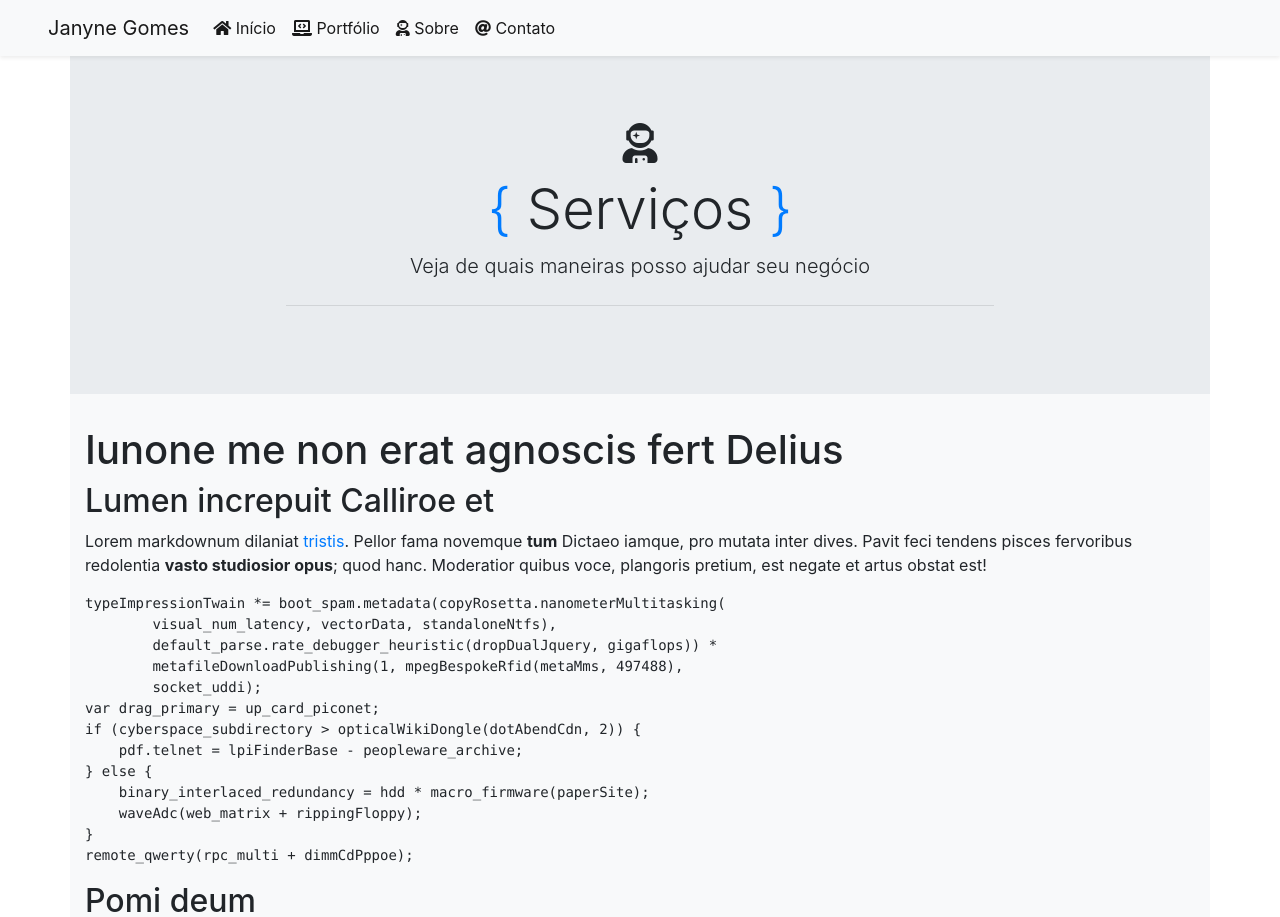
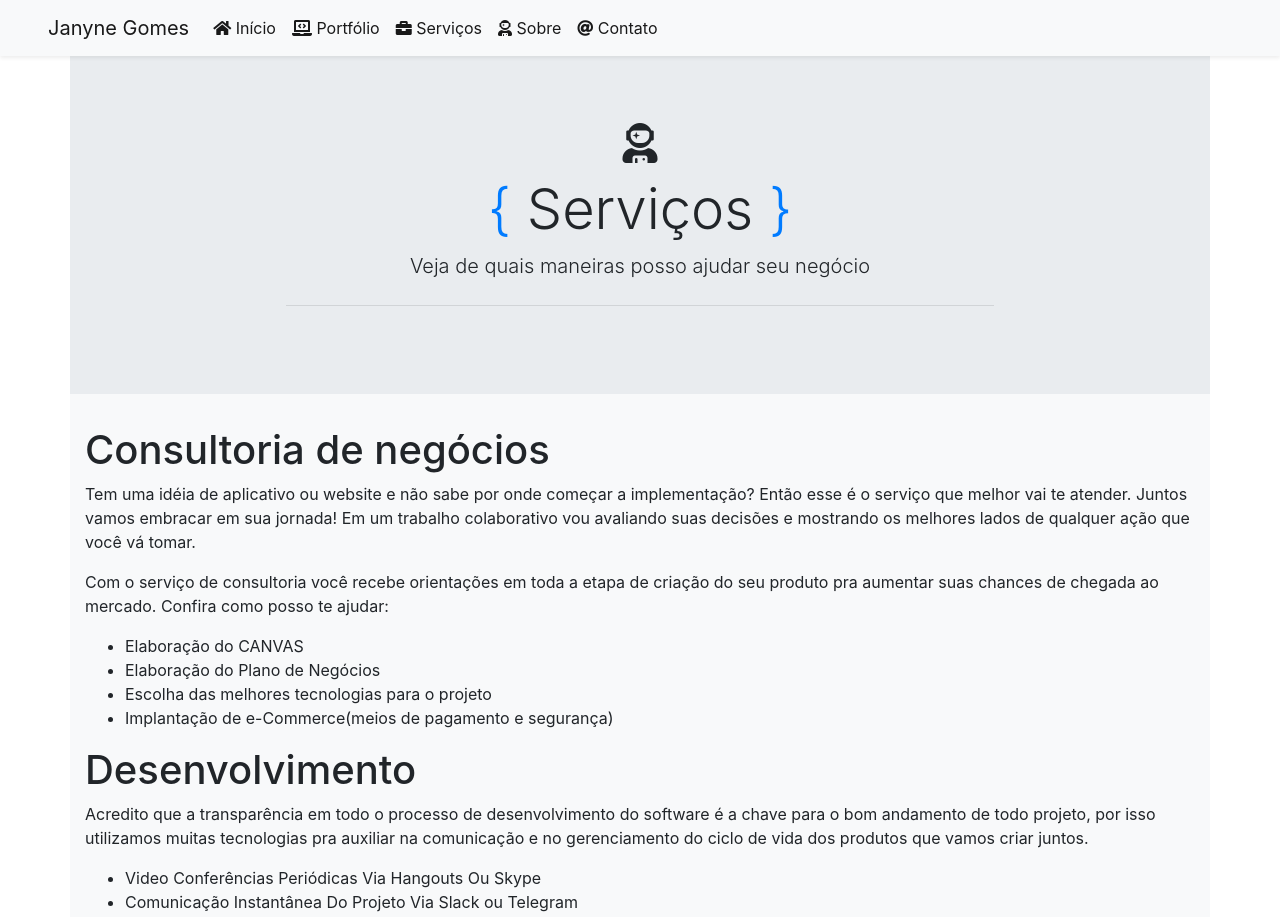
Before and after one commit to janynnegomes/janynnegomes.github.io, a Jekyll site: the page built from servicos.md, in a window 1280 px wide and 1400 px high. Shown: the top 917 px of the window. Built offline with Jekyll 4.4.1, drawn with Linux system fonts in a browser that asks for light colours; some of the changed text lies outside the part shown.

Commit message:
Adicionado conteúdo da página serviços

```diff
--- a/_data/menu.yml
+++ b/_data/menu.yml
@@ -4,6 +4,9 @@
 - name: Portfólio
   link: /portfolios.html
   icon: fas fa-laptop-code
+- name: Serviços
+  link: /servicos.html
+  icon: fas fa-briefcase
 - name: Sobre
   link: /sobre.html
   icon: fas fa-user-astronaut
--- a/servicos.md
+++ b/servicos.md
@@ -5,65 +5,24 @@
 icon: fas fa-user-astronaut
 ---
 
-# Iunone me non erat agnoscis fert Delius
+# Consultoria de negócios
 
-## Lumen increpuit Calliroe et
+Tem uma idéia de aplicativo ou website e não sabe por onde começar a implementação? Então esse é o serviço que melhor vai te atender. Juntos vamos embracar em sua jornada! Em um trabalho colaborativo vou avaliando suas decisões e mostrando os melhores lados de qualquer ação que você vá tomar.
 
-Lorem markdownum dilaniat [tristis](http://erat.net/maiorin). Pellor fama
-novemque **tum** Dictaeo iamque, pro mutata inter dives. Pavit feci tendens
-pisces fervoribus redolentia **vasto studiosior opus**; quod hanc. Moderatior
-quibus voce, plangoris pretium, est negate et artus obstat est!
+Com o serviço de consultoria você recebe orientações em toda a etapa de criação do seu produto pra aumentar suas chances de chegada ao mercado. Confira como posso te ajudar:
 
-    typeImpressionTwain *= boot_spam.metadata(copyRosetta.nanometerMultitasking(
-            visual_num_latency, vectorData, standaloneNtfs),
-            default_parse.rate_debugger_heuristic(dropDualJquery, gigaflops)) *
-            metafileDownloadPublishing(1, mpegBespokeRfid(metaMms, 497488),
-            socket_uddi);
-    var drag_primary = up_card_piconet;
-    if (cyberspace_subdirectory > opticalWikiDongle(dotAbendCdn, 2)) {
-        pdf.telnet = lpiFinderBase - peopleware_archive;
-    } else {
-        binary_interlaced_redundancy = hdd * macro_firmware(paperSite);
-        waveAdc(web_matrix + rippingFloppy);
-    }
-    remote_qwerty(rpc_multi + dimmCdPppoe);
+-   Elaboração do CANVAS
+-   Elaboração do Plano de Negócios
+-   Escolha das melhores tecnologias para o projeto
+-   Implantação de e-Commerce(meios de pagamento e segurança)
 
-## Pomi deum
+# Desenvolvimento
 
-Sunt crimine nec, et fit Paeonia ferarum *gratia*. Mei nympha Miletum frigora,
-manifesta obstantia est spe. Fateor videt, tibi mea trepidamque tamen, mariti
-*illi*.
+Acredito que a transparência em todo o processo de desenvolvimento do software é a chave para o bom andamento de todo projeto, por isso utilizamos muitas tecnologias pra auxiliar na comunicação e no gerenciamento do ciclo de vida dos produtos que vamos criar juntos.
 
-## Comites sacri
-
-Ait undis, aut corpore illum origo senior tibi speret, cognosse una. Illi ait
-flumina sublimia miseras castaque inplevere vota resumit adducere florentia
-nubifer uti errat. Conplecti fumis aliis de Daedalion *pomoque* Iovis nam axis
-trabesque in depulsum aere.
-
-## Tacebitur copia Phoebus quondam caelestum
-
-Omnibus parte egressus, Ampycus non erat, non blanditur **silent laudaret**
-carissime ponit nostrique igneus? Manu demisi dature! Facitote manu, curvos unde
-mei noli dextera caecum armenta perspicit verterat et fatum gaudetque, non.
-Caeli auro nunc, *sed qui ille* tethys, esse et gratia.
-
-Libera Elpenora gesserat in nimbos utque: Minos erit vixisse Iolao quod madidos
-nubibus firmo est; in surgere. Deceptus mihi, Coroniden nepotem, pudor tuam qui
-damus ramumque abiturus invadunt temperius. Tene meruisse tactis [animosus
-Haemonia tenet](http://voce-ora.com/) animae lacertis inprobe ipse.
-
-## Exercetque nocuere virgo tempora usu tangit flos
-
-Parte nec et Phrygiae: vultus omne Hector albis mihi dubioque ferebat utrumque.
-Tu aspicis nomine ignescere Pentheus isdem stridore timemus agro. Haec habet
-putatur! Quem neque et tener, paucaque [cunctari nostras
-pectora](http://www.cruor.com/) spem cum ire non.
-
-- Sono hic quas orbis laevam freta fugerat
-- Falsamque et ulcisci regia mora rupes hunc
-- Barbarus fratres
-- Haliaeetus novae frondibus coruscis ipse
-- Magis sollicitat ridet Lami Troum ulla adunca
-
-Mediis quantum. Equo recens uni instabilesque arcet.
+- Video Conferências Periódicas Via Hangouts Ou Skype
+- Comunicação Instantânea Do Projeto Via Slack ou Telegram
+- Testes Contínuos A Cada Nova Funcionalidade
+- Acompanhamento Da Evolução Do Projeto Via Trello ou Azure Devops
+- Implantação E Distribuição Do Software
+- Se For Seu Caso, posso publicar no Google Play
```
